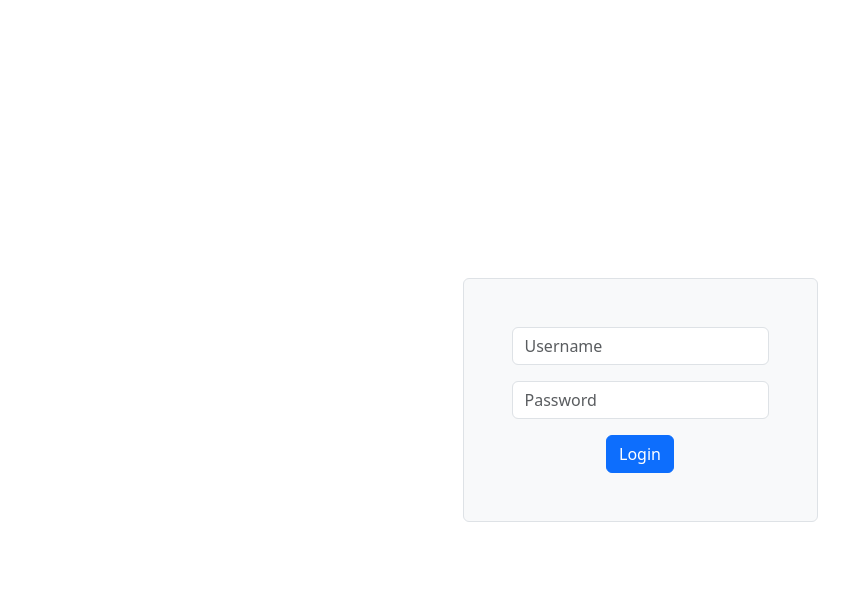
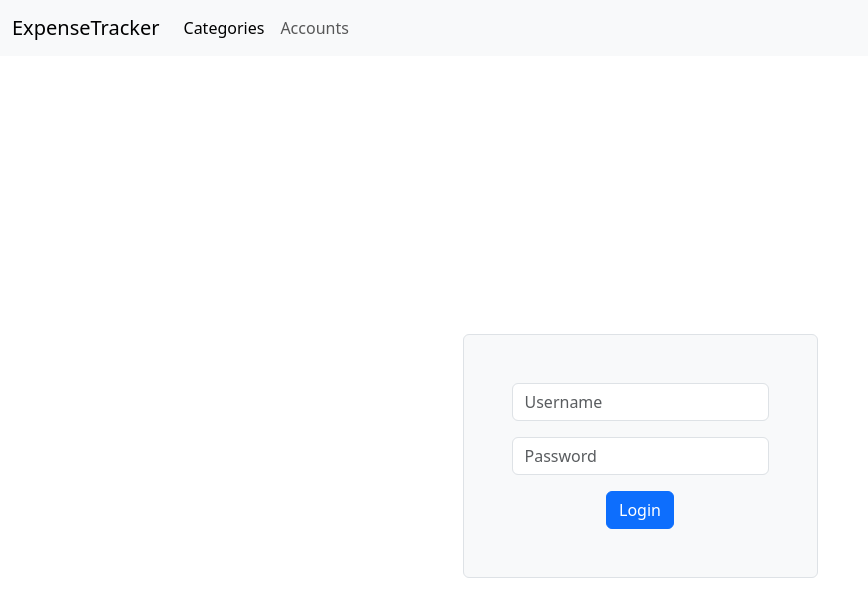
Before and after one commit to curtrube/expense-frontend, a React (Vite) app: page /login in a window 1280 px wide. Shown: the top 616 px of the page, without its empty margins (0-868 px from the left). Built offline with nearby package versions, Linux system fonts and the light colour scheme.

Commit message:
cookies & jwt

```diff
--- a/src/App.jsx
+++ b/src/App.jsx
@@ -13,7 +13,7 @@ function App() {
     <>
       <Router>
         <AuthProvider>
-          {/* <Navbar /> */}
+          <Navbar />
           <Routes>
             <Route path="/" element={<Home />} />
             <Route path="/login" element={<Login />} />
--- a/src/components/Navbar.jsx
+++ b/src/components/Navbar.jsx
@@ -17,7 +17,7 @@ const Navbar = () => {
       onSelect={handleSelect}
     >
       <Container fluid>
-        <BsNavbar.Brand as={Link} to="/">
+        <BsNavbar.Brand as={Link} to="/dashboard">
           ExpenseTracker
         </BsNavbar.Brand>
         <BsNavbar.Toggle
```
